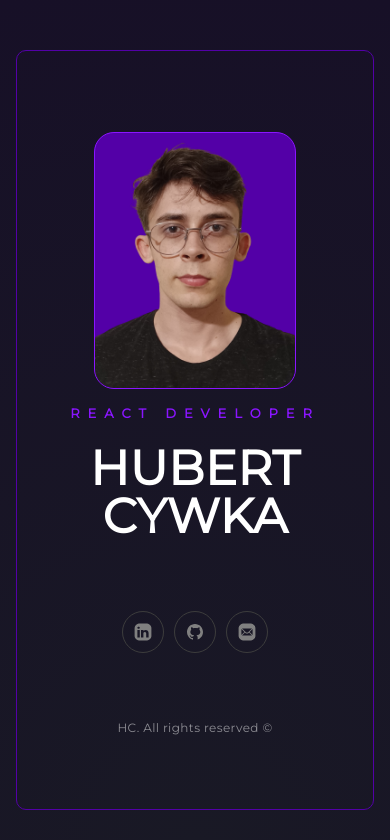
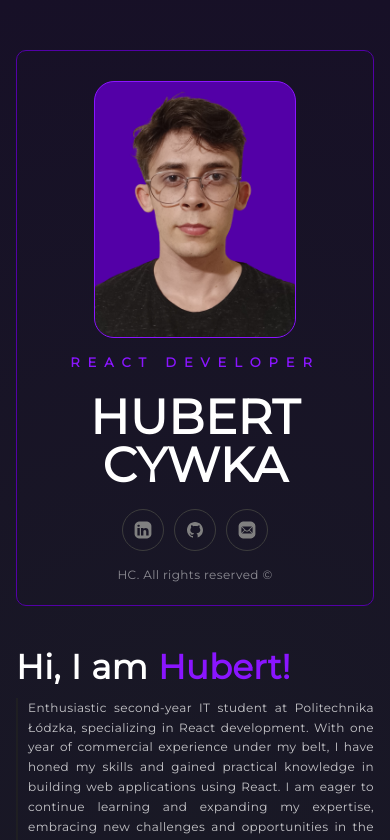
Before and after one commit to hubert-cywka/hcywka_portfolio, a React (Create React App) app: page / in a window 390 px wide. Shown: the top 840 px of the page. Built offline with nearby package versions, Linux system fonts and the light colour scheme.

Commit message:
P-9: Fix responsiveness problems

```diff
--- a/src/components/about-me/AboutMe.scss
+++ b/src/components/about-me/AboutMe.scss
@@ -9,7 +9,7 @@
   justify-content: space-evenly;
 
   @media (max-width: $md-breakpoint) {
-    height: calc(0.9 * var(--trueViewportHeight));
+    height: 90%;
   }
 
   .socials {
--- a/src/index.scss
+++ b/src/index.scss
@@ -14,5 +14,4 @@ body {
   background: radial-gradient(circle, rgb(25, 25, 37) 0%, rgb(23, 16, 39) 100%);
   background-size: 100% 200%;
   height: var(--trueViewportHeight);
-  width: var(--trueViewportWidth);
 }
--- a/src/utility/viewportHeightUtils.tsx
+++ b/src/utility/viewportHeightUtils.tsx
@@ -9,6 +9,5 @@ export const setCustomViewportWidthVariable = () => {
 export const setCustomViewportSizeVariableUpdater = () => {
   window.addEventListener('resize', () => {
     setCustomViewportHeightVariable();
-    setCustomViewportWidthVariable();
   });
 };
```
